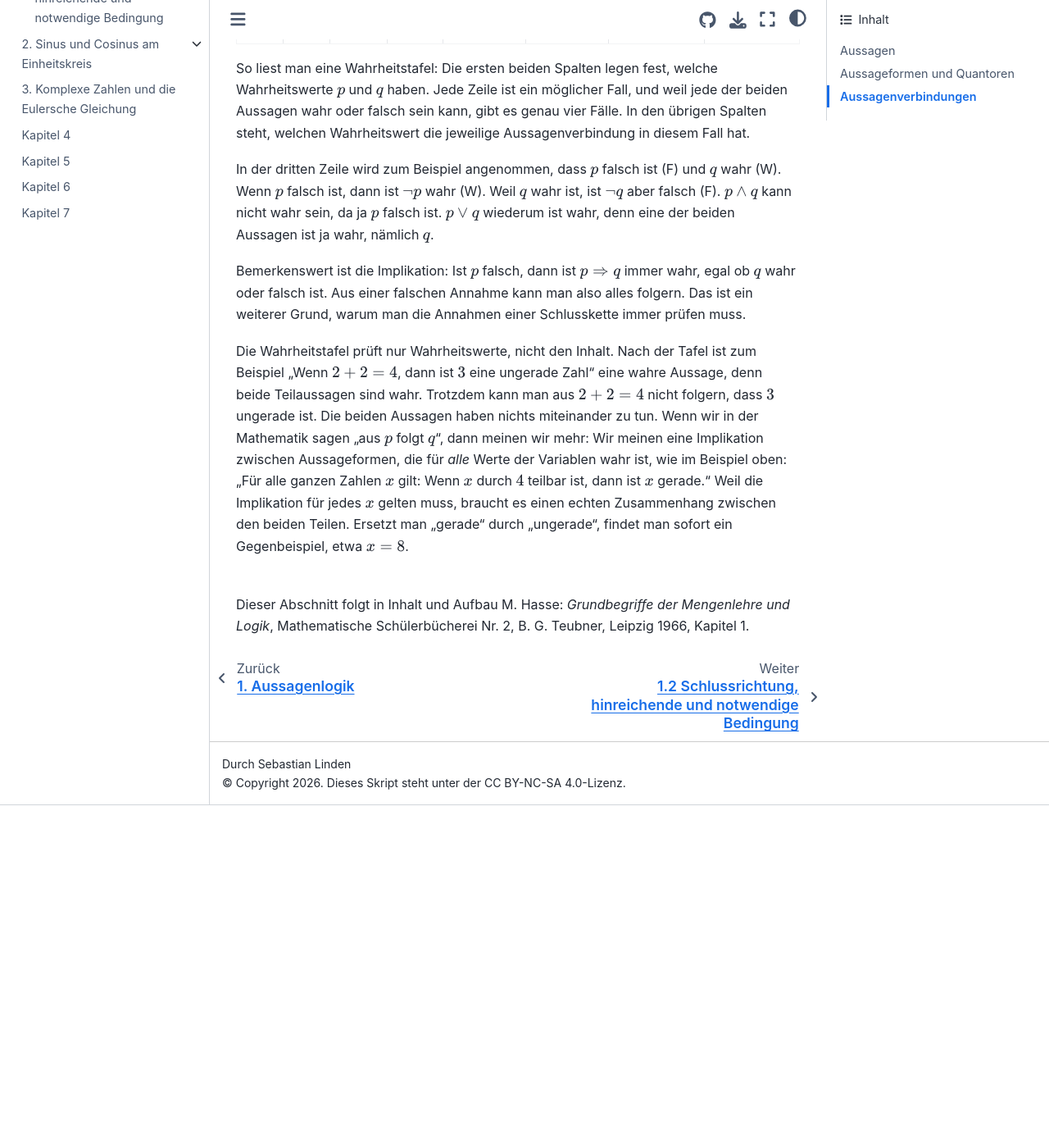
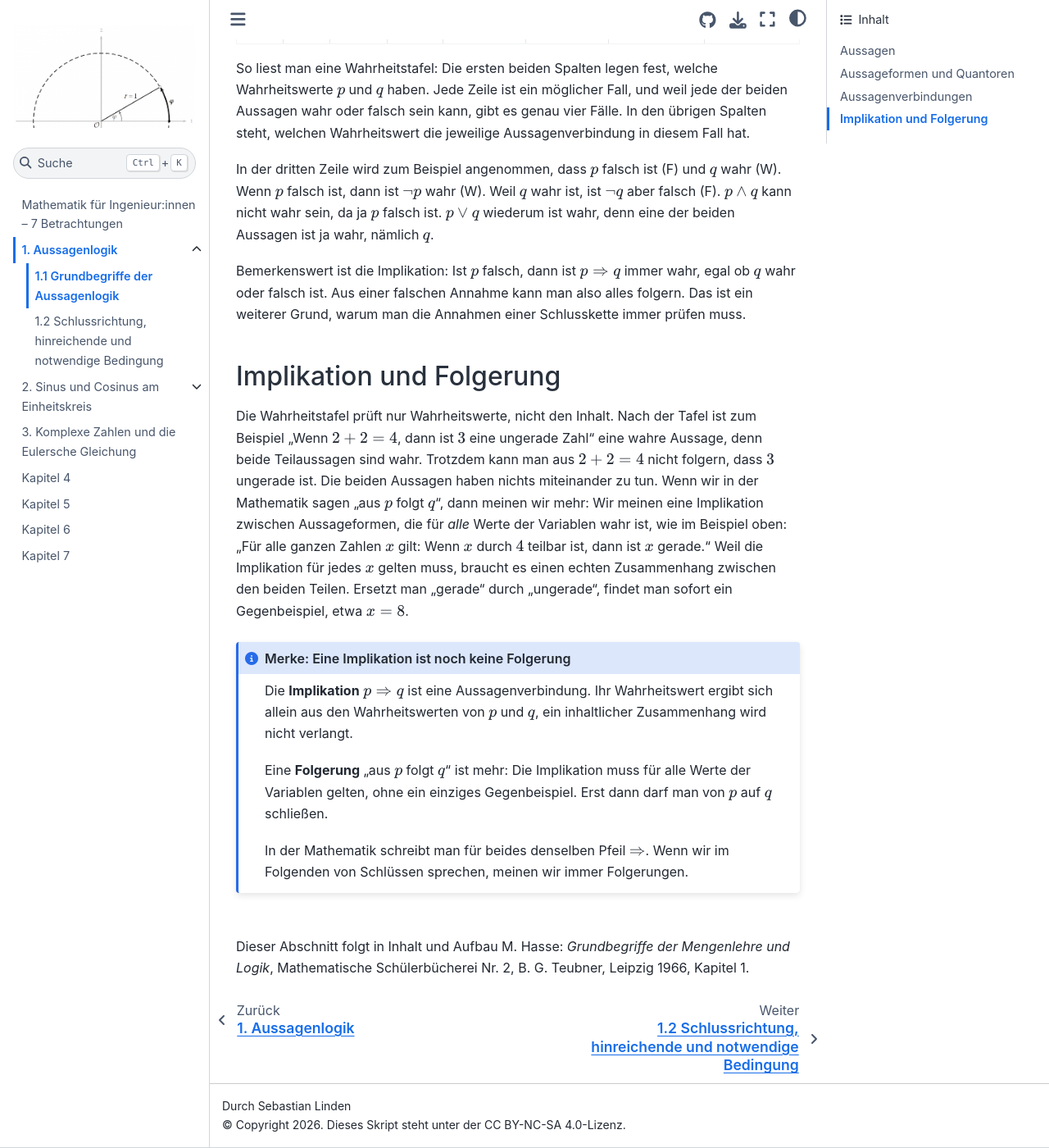
Before and after one commit to s-linden/mathematik-betrachtungen, a Jupyter Book: the page built from chapter01/chapter01_sec01.md, in a window 1280 px wide and 1400 px high, scrolled down 2233 px. Shown: the whole window at 82% size. Built offline with Jupyter Book 1.0.4 settings and Sphinx 7.4.7 and the Sphinx Book theme 1.1.4, drawn with Linux system fonts in a browser that asks for light colours; before the commit the page ends 3215 px from its top, so only the background shows below that.

Commit message:
Kapitel 1: Implikation und Folgerung klar getrennt
Eigene Überschrift und Merkkasten in 1.1; 1.2 spricht jetzt von Folgerungen.

Co-Authored-By: Claude Opus 5.5 <noreply@anthropic.com>
Claude-Session: https://claude.ai/code/session_01Cq9V6eYad2gHBVcMeiLuBL

````diff
--- a/chapter01/chapter01_sec01.md
+++ b/chapter01/chapter01_sec01.md
@@ -63,7 +63,18 @@ In der dritten Zeile wird zum Beispiel angenommen, dass $p$ falsch ist (F) und $
 
 Bemerkenswert ist die Implikation: Ist $p$ falsch, dann ist $p\Rightarrow q$ immer wahr, egal ob $q$ wahr oder falsch ist. Aus einer falschen Annahme kann man also alles folgern. Das ist ein weiterer Grund, warum man die Annahmen einer Schlusskette immer prüfen muss.
 
+## Implikation und Folgerung
+
 Die Wahrheitstafel prüft nur Wahrheitswerte, nicht den Inhalt. Nach der Tafel ist zum Beispiel „Wenn $2+2=4$, dann ist $3$ eine ungerade Zahl“ eine wahre Aussage, denn beide Teilaussagen sind wahr. Trotzdem kann man aus $2+2=4$ nicht folgern, dass $3$ ungerade ist. Die beiden Aussagen haben nichts miteinander zu tun. Wenn wir in der Mathematik sagen „aus $p$ folgt $q$“, dann meinen wir mehr: Wir meinen eine Implikation zwischen Aussageformen, die für *alle* Werte der Variablen wahr ist, wie im Beispiel oben: „Für alle ganzen Zahlen $x$ gilt: Wenn $x$ durch $4$ teilbar ist, dann ist $x$ gerade.“ Weil die Implikation für jedes $x$ gelten muss, braucht es einen echten Zusammenhang zwischen den beiden Teilen. Ersetzt man „gerade“ durch „ungerade“, findet man sofort ein Gegenbeispiel, etwa $x=8$.
+
+```{admonition} Merke: Eine Implikation ist noch keine Folgerung
+:class: note
+Die **Implikation** $p\Rightarrow q$ ist eine Aussagenverbindung. Ihr Wahrheitswert ergibt sich allein aus den Wahrheitswerten von $p$ und $q$, ein inhaltlicher Zusammenhang wird nicht verlangt.
+
+Eine **Folgerung** „aus $p$ folgt $q$“ ist mehr: Die Implikation muss für alle Werte der Variablen gelten, ohne ein einziges Gegenbeispiel. Erst dann darf man von $p$ auf $q$ schließen.
+
+In der Mathematik schreibt man für beides denselben Pfeil $\Rightarrow$. Wenn wir im Folgenden von Schlüssen sprechen, meinen wir immer Folgerungen.
+```
 
 <br />
 
````
Also changed, not shown: chapter01/chapter01_sec02.md (+3 -3 lines).
